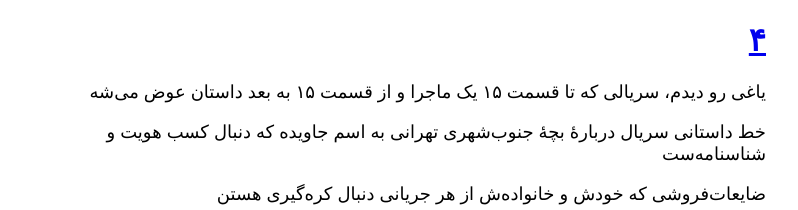
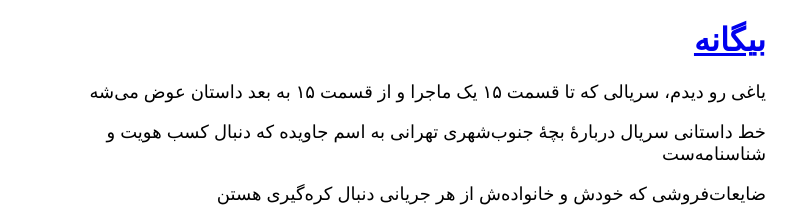
Before and after one commit to darkblog/darkblog.github.io, a Jekyll site: the page built from _posts/2023-8-19-4.md, in a window 1280 px wide. Shown: the top 210 px of the page, without its empty margins (391-1189 px from the left). Built offline with Jekyll 4.4.1, drawn with Linux system fonts in a browser that asks for light colours.

Commit message:
Update post.html

```diff
--- a/_layouts/post.html
+++ b/_layouts/post.html
@@ -11,7 +11,7 @@ layout: compress
 <style>body{font-family:sans-serif;margin:auto;padding:0 1.25em 0 1.25em;max-width:48em}p{font-size:large}</style>
 </head>
 <body>
-<h1><a href="https://biganeh.com/">{{ page.title }}</a></h1>
+<h1><a href="https://biganeh.com/">بیگانه</a></h1>
 {{ content }}
 </body>
 </html>
```
